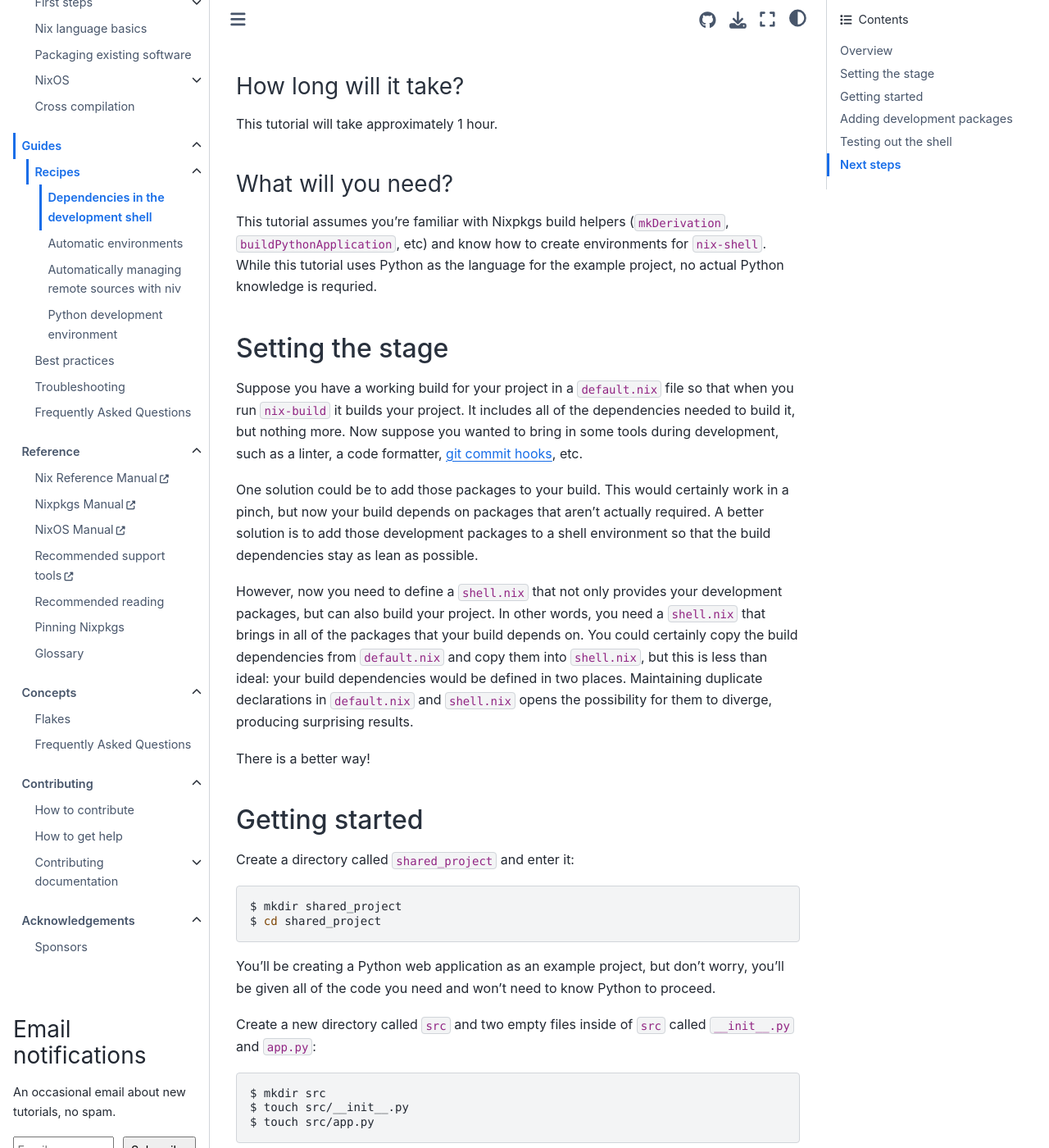
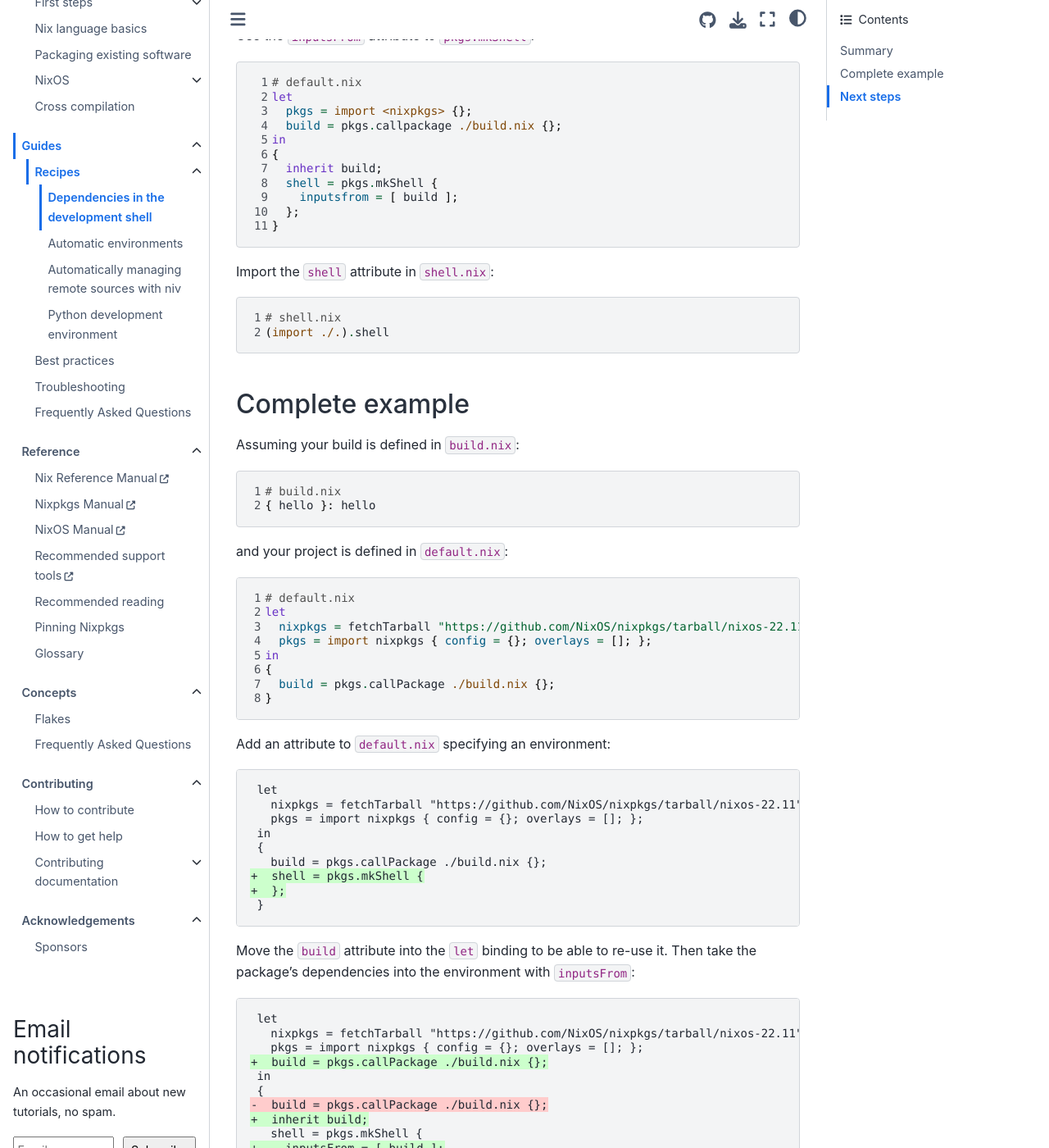
Before and after one commit to NixOS/nix.dev, a Sphinx documentation site: the page built from source/guides/recipes/sharing-dependencies.md, in a window 1280 px wide and 1400 px high, scrolled down 372 px. Shown: the whole window at 82% size. Built offline with Sphinx 7.4.7 and the Sphinx Book theme 1.1.4, drawn with Linux system fonts in a browser that asks for light colours; some of the changed text lies outside the part shown.

Commit message:
shorten the sharing dependencies article to a guide
the contents do not really warrant a full-blown tutorial

````diff
--- a/source/guides/recipes/sharing-dependencies.md
+++ b/source/guides/recipes/sharing-dependencies.md
@@ -1,209 +1,112 @@
 (sharing-dependencies)=
 # Dependencies in the development shell
 
-<!-- Include any foreward you want here -->
+When [packaging software in `default.nix`](packaging-existing-software), you'll want a [development environment in `shell.nix`](declarative-reproducible-envs) to enter it conveniently with `nix-shell` or [automatically with `direnv`](./direnv).
 
-## Overview
+How to share the package's dependencies in `default.nix` with the development environment in `shell.nix`?
 
-### What will you learn?
+## Summary
 
-In this tutorial you'll learn how not to repeat yourself by sharing dependencies between `default.nix`, which is responsible for building the project, and `shell.nix`, which is responsible for providing you with an environment to work in.
-
-### How long will it take?
-
-This tutorial will take approximately 1 hour.
-
-### What will you need?
-
-This tutorial assumes you're familiar with Nixpkgs build helpers (`mkDerivation`, `buildPythonApplication`, etc) and know how to create environments for `nix-shell`.
-While this tutorial uses Python as the language for the example project, no actual Python knowledge is requried.
-
-## Setting the stage
-
-Suppose you have a working build for your project in a `default.nix` file so that when you run `nix-build` it builds your project.
-It includes all of the dependencies needed to build it, but nothing more.
-Now suppose you wanted to bring in some tools during development, such as a linter, a code formatter, [git commit hooks], etc.
-
-[git commit hooks]: https://github.com/cachix/pre-commit-hooks.nix
-
-One solution could be to add those packages to your build.
-This would certainly work in a pinch, but now your build depends on packages that aren't actually required.
-A better solution is to add those development packages to a shell environment so that the build dependencies stay as lean as possible.
-
-However, now you need to define a `shell.nix` that not only provides your development packages, but can also build your project.
-In other words, you need a `shell.nix` that brings in all of the packages that your build depends on.
-You could certainly copy the build dependencies from `default.nix` and copy them into `shell.nix`, but this is less than ideal:
-your build dependencies would be defined in two places.
-Maintaining duplicate declarations in `default.nix` and `shell.nix` opens the possibility for them to diverge, producing surprising results.
-
-There is a better way!
-
-## Getting started
-
-Create a directory called `shared_project` and enter it:
-
-```console
-$ mkdir shared_project
-$ cd shared_project
-```
-
-You'll be creating a Python web application as an example project, but don't worry, you'll be given all of the code you need and won't need to know Python to proceed.
-
-Create a new directory called `src` and two empty files inside of `src` called `__init__.py` and `app.py`:
-
-```
-$ mkdir src
-$ touch src/__init__.py
-$ touch src/app.py
-```
-
-Copy the following contents into `app.py`:
-
-```python
-from flask import Flask
-
-app = Flask(__name__)
-
-@app.route("/")
-def hello_world():
-    return "<p>Hello, World!</p>"
-```
-
-This creates a web application that returns `<p>Hello, World!</p>` on the `/` route.
-
-Next create a `pyproject.toml` file with the following contents:
-
-```toml
-[build-system]
-requires = ["setuptools", "setuptools-scm"]
-build-backend = "setuptools.build_meta"
-
-[project]
-name = "shared_project"
-version = "0.0.1"
-
-[project.scripts]
-app = "app:main"
-```
-
-This file tells Python how to build the project and what will execute when you run the executable called `app`.
-
-For the Nix part of the project you'll create two files: `package.nix` and `default.nix`.
-The actual build recipe will be in `package.nix` and `default.nix` will import this file to perform the build.
-
-First create a `package.nix` file like this:
+Use the `inputsFrom` attribute to `pkgs.mkShell`:
 
 ```nix
+# default.nix
+let
+  pkgs = import <nixpkgs> {};
+  build = pkgs.callpackage ./build.nix {};
+in
 {
-  buildPythonApplication,
-  setuptools-scm,
-  flask,
-}:
-
-buildPythonApplication {
-  pname = "shared_project";
-  version = "0.0.1";
-  format = "pyproject";
-  src = builtins.path { path = ./.; name = "shared_project_source"; };
-  propagatedBuildInputs = [
-    setuptools-scm
-    flask
-  ];
+  inherit build;
+  shell = pkgs.mkShell {
+    inputsfrom = [ build ];
+  };
 }
 ```
 
-The Nix expression in this file is a _function_ that produces a derivation.
-This method of defining builds is a common design pattern in the Nix community, and is the format used throughout the `nixpkgs` repository.
-This particular derivation builds your Python application and ensures that `flask`, the library used to create the web application, is available at runtime.
-
-Note that on line 11 of the `package.nix` file the `src` attribute is set using `builtins.path`.
-This creates a [reproducible source path], and is a good habit to form.
-
-[reproducible source path]: https://nix.dev/recipes/best-practices#reproducible-source-paths
-
-Finally, create a `default.nix` that looks like this:
+Import the `shell` attribute in `shell.nix`:
 
 ```nix
-let
-  pkgs = import <nixpkgs> {};
-in
-  {
-    build = pkgs.python3Packages.callPackage ./package.nix {};
-  }
+# shell.nix
+(import ./.).shell
 ```
 
-The `python3Packages.callPackage` function determines which arguments the function in `package.nix` takes (in this case, `buildPythonApplication`, `setuptools-scm`, and `flask`) then calls the function in `package.nix` with the corresponding attributes from `python3Packages`.
-You can read more about the `callPackage` pattern in the [Nix Pills][nix_pills_callpackage].
+## Complete example
 
-Also note that this `default.nix` returns an attribute set with a single attribute called `build`.
-This allows adding more attributes later without breaking existing consumers.
-Try to build this project by running `nix-build -A build`
-
-[nix_pills_callpackage]: https://nixos.org/guides/nix-pills/callpackage-design-pattern.html
-
-## Adding development packages
-
-As mentioned earlier, you'll want to add some development packages.
-Edit `default.nix` to look like this:
+Assuming your build is defined in `build.nix`:
 
 ```nix
-let
-  pkgs = import <nixpkgs> {};
-  build = pkgs.python3Packages.callPackage ./package.nix {};
-in
-  {
-    inherit build;
-    shell = pkgs.mkShell {
-      inputsFrom = [ build ];
-      packages = with pkgs.python3Packages; [
-        black
-        flake8
-      ];
-    };
-  }
+# build.nix
+{ hello }: hello
 ```
 
-Let's break this all down.
-
-The `pkgs.mkShell` function produces a shell environment, and it's common to put the expression that calls this function in a `shell.nix` file by itself.
-However, doing so means that you to declare `pkgs = ...` a second time (first in `default.nix`, then again in `shell.nix`) and if you're pinning `nixpkgs` to a particular revision you may forget to update one of the declarations.
-
-By putting the `build` declaration in the `let` binding on line 3 you're able to use it throughout the attribute set that spans lines 5-14.
-Line 6 includes the `build` attribute in the attribute set.
-Lines 7-13 produce the shell environment for working on the project.
-
-The real magic is the `inputsFrom` attribute passed to `mkShell` on line 8, which allows you to include build inputs from other derivations in your shell.
-**This is what allows you to not repeat yourself.**
-
-Finally, the `packages` attribute passed to `mkShell` is where you list any executable packages you'd like to be available in your shell.
-
-Now create a `shell.nix` file with the following contents:
+and your project is defined in `default.nix`:
 
 ```nix
-(import ./default.nix).shell
+# default.nix
+let
+  nixpkgs = fetchTarball "https://github.com/NixOS/nixpkgs/tarball/nixos-22.11";
+  pkgs = import nixpkgs { config = {}; overlays = []; };
+in
+{
+  build = pkgs.callPackage ./build.nix {};
+}
 ```
 
-Since `default.nix` produces an attribute set, the `shell.nix` file is able to evaluate `default.nix` and simply access the `shell` attribute.
+Add an attribute to `default.nix` specifying an environment:
 
-Now you can build the project by running `nix-build -A build` and you can enter the shell simply by running `nix-shell`.
 
-## Testing out the shell
+```diff
+ let
+   nixpkgs = fetchTarball "https://github.com/NixOS/nixpkgs/tarball/nixos-22.11";
+   pkgs = import nixpkgs { config = {}; overlays = []; };
+ in
+ {
+   build = pkgs.callPackage ./build.nix {};
++  shell = pkgs.mkShell {
++  };
+ }
+```
 
-Enter the shell with the `nix-shell` command, then verify that you have the `flake8` and `black` programs available:
+Move the `build` attribute into the `let` binding to be able to re-use it.
+Then take the package's dependencies into the environment with `inputsFrom`:
+
+```diff
+ let
+   nixpkgs = fetchTarball "https://github.com/NixOS/nixpkgs/tarball/nixos-22.11";
+   pkgs = import nixpkgs { config = {}; overlays = []; };
++  build = pkgs.callPackage ./build.nix {};
+ in
+ {
+-  build = pkgs.callPackage ./build.nix {};
++  inherit build;
+   shell = pkgs.mkShell {
++    inputsFrom = [ build ];
++    packages = [ which ];
+   };
+ }
+```
+
+:::{note}
+Here we also added `which` to the shell's `packages` to be able to quickly check the presence of the build inputs.
+:::
+
+Finally, import the `shell` attribute in `shell.nix`:
+
+```nix
+# shell.nix
+(import ./.).shell
+```
+
+Test the development environment:
 
 ```console
-$ nix-shell
-...lots of output from the build
-$ which flake8
-/nix/store/vmp3jii75jqmi7vi9mg3v9ackal6wl4i-python3.10-flake8-6.0.0/bin/flake8
-$ which black
-/nix/store/q9vw01b2jz8h7kjq603hs3lz90i4d6d8-python3.10-black-23.1.0/bin/black
+$ nix-shell --pure
+[nix-shell]$ which gcc
 ```
 
-These are the Nix store paths on the author's machine at the time of writing.
-You will likely see different store paths and versions depending on when you execute these commands and the architecture of the machine that the commands are executed on.
+## Next steps
 
-## Next steps
-- [Nixpkgs Manual - `mkShell`](https://nixos.org/manual/nixpkgs/stable/#sec-pkgs-mkShell)
-- [Nix Pills - callPackage Design Pattern][nix_pills_callpackage]
-- [Creating shell environments](https://nix.dev/tutorials/first-steps/declarative-shell.html)
+- [](pinning-nixpkgs)
+- [](./direnv)
+- [](python-dev-environment)
+- [](packaging-existing-software)
````
